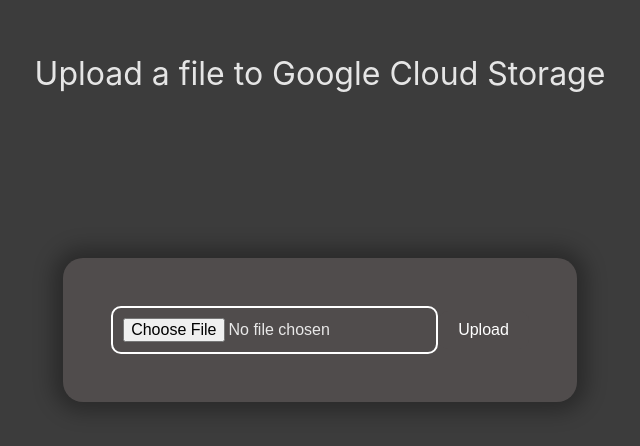
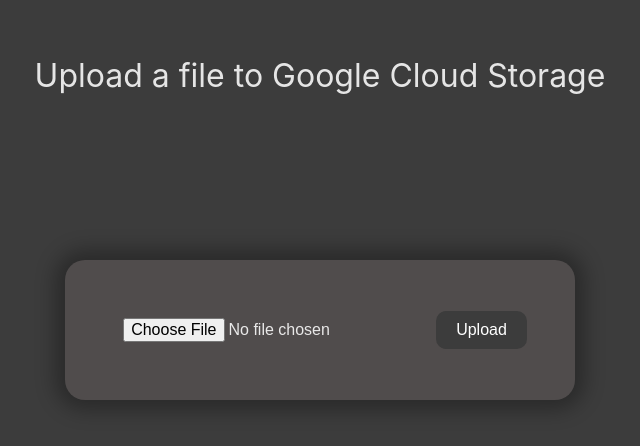
Before and after one commit to SzymonWegrzynek/SecureDataInCloud, a React (Vite) app in the folder Frontend/: page /encrypt in a window 1280 px wide. Shown: the part 150-596 px from the top of the page, without its empty margins (320-960 px from the left). Built offline with nearby package versions, Linux system fonts and the light colour scheme.

Commit message:
encrypt done

```diff
--- a/Frontend/src/components/Encrypt/component.jsx
+++ b/Frontend/src/components/Encrypt/component.jsx
@@ -59,7 +59,7 @@ function Encrypt() {
           Upload
         </button>
       </section>
-      <section>
+      <section className="progress-and-msg">
         {progress.started && (
           <progress max="100" value={progress.pc}></progress>
         )}
--- a/Frontend/src/components/Encrypt/style.scss
+++ b/Frontend/src/components/Encrypt/style.scss
@@ -25,13 +25,12 @@
       box-sizing: border-box;
       padding: 10px;
       font-size: 1rem;
-      border: 2px solid #fff;
       border-radius: 10px;
       width: 100%;
     }
 
     .upload-file {
-      background-color: #504c4c;
+      background-color: #3c3c3c;
       color: #fff;
       padding: 10px 20px;
       font-size: 1rem;
@@ -44,4 +43,13 @@
       }
     }
   }
+
+  .progress-and-msg {
+    display: flex;
+    justify-content: center;
+    align-items: center;
+    flex-direction: row-reverse;
+    gap: 1rem;
+    font-size: 1rem;
+  }
 }
--- a/Frontend/src/components/Home/style.scss
+++ b/Frontend/src/components/Home/style.scss
@@ -8,7 +8,6 @@
       display: flex;
       align-items: center;
       justify-content: center;
-
       background-color: #504c4c;
       width: 200px;
       height: 100px;
```
